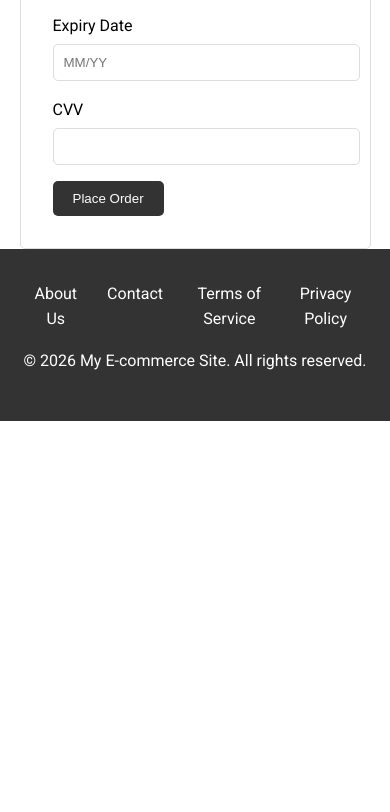
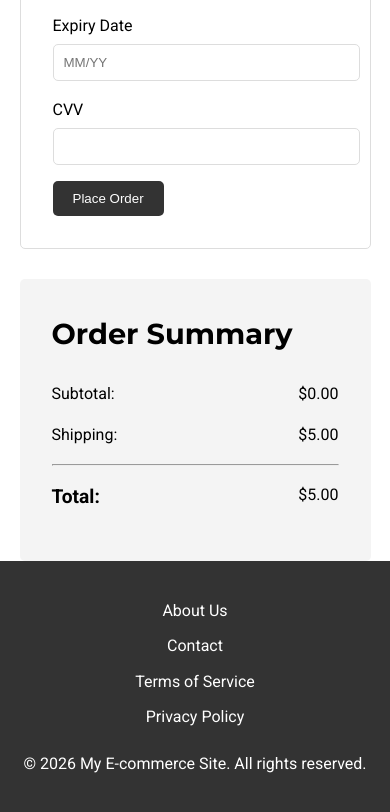
Before and after one commit to MaheshKala/static_website, a plain HTML site: page pages/checkout.html in a window 390 px wide. Shown: the part 834-1646 px from the top of the page. Before the commit the page ends 1255 px from the top, so only its background shows below. Drawn offline with Linux system fonts and the light colour scheme.

Commit message:
Footer is now responsive for mobile phones

```diff
--- a/css/style.css
+++ b/css/style.css
@@ -276,12 +276,62 @@ button.btn {
 }
 
 /* Checkout Form */
+.checkout-layout {
+    display: grid;
+    grid-template-columns: 2fr 1fr;
+    gap: 30px;
+    align-items: flex-start;
+}
+
 .checkout-form {
-    max-width: 600px;
-    margin: 0 auto;
     padding: 2rem;
     border: 1px solid #ddd;
     border-radius: 5px;
+}
+
+.order-summary {
+    background-color: #f4f4f4;
+    padding: 2rem;
+    border-radius: 5px;
+    position: sticky;
+    top: 20px;
+}
+
+.order-summary h2 {
+    margin-top: 0;
+}
+
+.order-summary-item {
+    display: flex;
+    justify-content: space-between;
+    align-items: flex-start;
+    gap: 15px;
+    margin-bottom: 10px;
+    border-bottom: 1px solid #ddd;
+    padding-bottom: 10px;
+}
+
+.order-summary-item p {
+    margin: 0;
+}
+
+.order-summary-item p:first-child {
+    flex-grow: 1;
+    word-break: break-word;
+}
+
+.order-summary-item p:last-child {
+    white-space: nowrap;
+    flex-shrink: 0;
+}
+
+.order-summary-total p {
+    display: flex;
+    justify-content: space-between;
+}
+
+.order-summary-total strong {
+    font-size: 1.2rem;
 }
 
 .checkout-form h2 {
@@ -465,4 +515,16 @@ button.btn {
     .product-detail {
         grid-template-columns: 1fr;
     }
+
+    .checkout-layout {
+        grid-template-columns: 1fr;
+    }
+
+    footer .footer-links ul {
+        flex-direction: column;
+    }
+
+    footer .footer-links ul li {
+        margin: 5px 0;
+    }
 }
--- a/js/script.js
+++ b/js/script.js
@@ -219,6 +219,44 @@ document.addEventListener('DOMContentLoaded', () => {
 
     // --- End Wishlist Page Rendering ---
 
+    // --- Checkout Page Summary ---
+    function renderCheckoutSummary() {
+        const summaryItems = document.querySelector('.order-summary-items');
+        const summarySubtotal = document.getElementById('summary-subtotal');
+        const summaryShipping = document.getElementById('summary-shipping');
+        const summaryTotal = document.getElementById('summary-total');
+
+        if (!summaryItems) return;
+
+        // The cart is already loaded at the top of the script
+        let subtotal = 0;
+
+        summaryItems.innerHTML = ''; // Clear previous items
+
+        cart.forEach(item => {
+            subtotal += item.price * item.quantity;
+            const itemDiv = document.createElement('div');
+            itemDiv.classList.add('order-summary-item');
+            itemDiv.innerHTML = `
+                <p>${item.name} (x${item.quantity})</p>
+                <p>$${(item.price * item.quantity).toFixed(2)}</p>
+            `;
+            summaryItems.appendChild(itemDiv);
+        });
+
+        const shippingCost = 5.00; // Fixed shipping cost
+        const total = subtotal + shippingCost;
+
+        summarySubtotal.textContent = `$${subtotal.toFixed(2)}`;
+        summaryShipping.textContent = `$${shippingCost.toFixed(2)}`;
+        summaryTotal.textContent = `$${total.toFixed(2)}`;
+    }
+
+    // Render the checkout summary on the checkout page
+    if (window.location.pathname.endsWith('checkout.html')) {
+        renderCheckoutSummary();
+    }
+
     // Handle contact form submission
     const contactForm = document.getElementById('contact-form');
     if (contactForm) {
--- a/pages/checkout.html
+++ b/pages/checkout.html
@@ -9,7 +9,7 @@
 <body>
     <header>
         <div class="container">
-            <a href="../index.html" class="logo">My E-commerce Site</a>
+            <a href="../index.html" class="logo">PC Parts Store</a>
             <nav>
                 <ul>
                     <li><a href="../index.html">Home</a></li>
@@ -17,6 +17,8 @@
                     <li><a href="about.html">About Us</a></li>
                     <li><a href="contact.html">Contact</a></li>
                     <li><a href="cart.html">Cart</a></li>
+                    <li><a href="wishlist.html">Wishlist</a></li>
+                    <li><a href="blog.html">Blog</a></li>
                 </ul>
             </nav>
             <button class="hamburger-menu">
@@ -30,6 +32,7 @@
     <main>
         <div class="container">
             <h1>Checkout</h1>
+            <div class="checkout-layout">
                 <div class="checkout-form">
                     <form id="checkout-form">
                         <h2>Shipping Information</h2>
@@ -67,6 +70,19 @@
                         <button type="submit" class="btn">Place Order</button>
                     </form>
                 </div>
+                <div class="order-summary">
+                    <h2>Order Summary</h2>
+                    <div class="order-summary-items">
+                        <!-- Items will be injected here by JS -->
+                    </div>
+                    <div class="order-summary-total">
+                        <p>Subtotal: <span id="summary-subtotal">$0.00</span></p>
+                        <p>Shipping: <span id="summary-shipping">$5.00</span></p>
+                        <hr>
+                        <p><strong>Total:</strong> <span id="summary-total">$5.00</span></p>
+                    </div>
+                </div>
+            </div>
         </div>
     </main>
 
```
Also changed, not shown: pages/cart.html (+1 -1 lines). Lines whose indentation alone changed are shown as unchanged.
